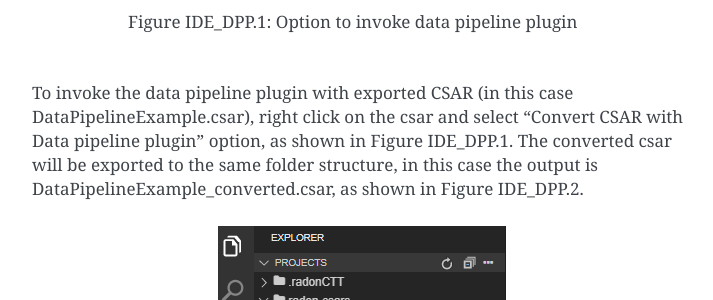
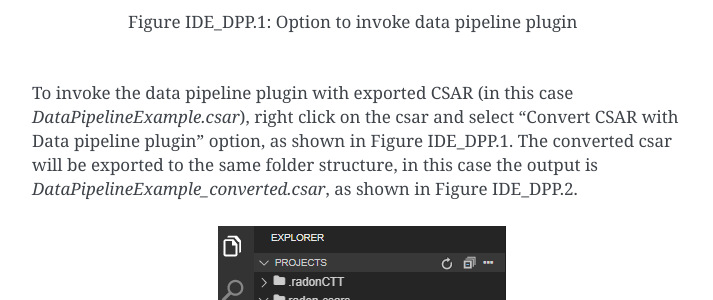
Before and after one commit to radon-h2020/radon-datapipeline-plugin, a Sphinx documentation site: the page built from docs/User-guide.rst, in a window 1280 px wide and 900 px high, scrolled down 2330 px. Shown: the part 179-479 px from the top of the window, without its empty margins (388-1101 px from the left). Built offline with Sphinx 7.4.7, drawn with Linux system fonts in a browser that asks for light colours.

```diff
--- a/docs/User-guide.rst
+++ b/docs/User-guide.rst
@@ -46,7 +46,7 @@ The data pipeline plugin can be used to ensure the consistency in the data pipel
    Figure IDE_DPP.1: Option to invoke data pipeline plugin
 
 
-To invoke the data pipeline plugin with exported CSAR (in this case DataPipelineExample.csar), right click on the csar and select “Convert CSAR with Data pipeline plugin” option, as shown in  Figure IDE_DPP.1. The converted csar will be exported to the same folder structure, in this case the output is DataPipelineExample_converted.csar, as shown in Figure IDE_DPP.2.
+To invoke the data pipeline plugin with exported CSAR (in this case `DataPipelineExample.csar`), right click on the csar and select “Convert CSAR with Data pipeline plugin” option, as shown in  Figure IDE_DPP.1. The converted csar will be exported to the same folder structure, in this case the output is `DataPipelineExample_converted.csar`, as shown in Figure IDE_DPP.2.
 
 
 .. figure:: images/DPP_output.png
```
